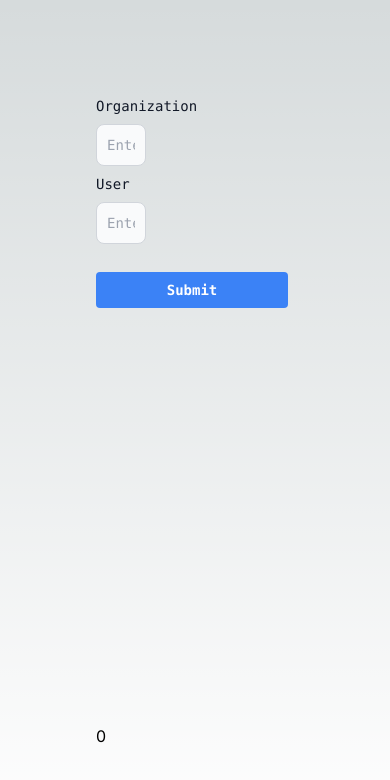
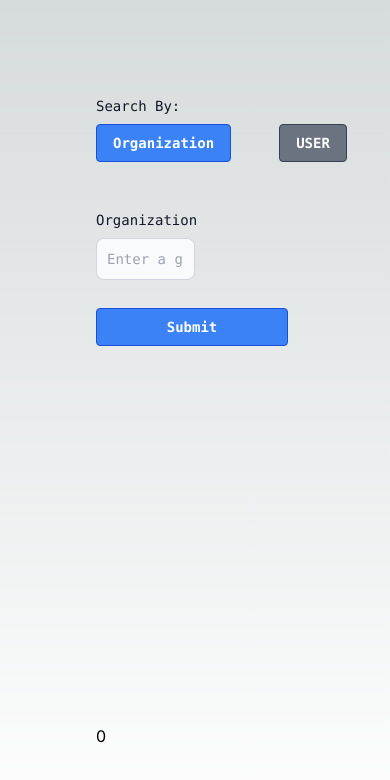
Before and after one commit to TPewarski/github-repo, a Next.js app: page / in a window 390 px wide. Shown: the top 780 px of the page. Built offline with nearby package versions, Linux system fonts and the light colour scheme.

Commit message:
Responsive styling and type buttons

```diff
--- a/src/app/RepoTable.tsx
+++ b/src/app/RepoTable.tsx
@@ -6,19 +6,31 @@ interface RepoTableProps {
 }
 export const RepoTable = (props: RepoTableProps) => {
   return (
-    <table className="w-full text-sm text-left rtl:text-right text-gray-500 dark:text-gray-400">
-      <thead className="text-xs text-gray-700 uppercase bg-gray-50 dark:bg-gray-700 dark:text-gray-400">
-        <tr>
-          <th scope="col" className="px-6 py-3">
+    <table className="w-full text-sm text-left rtl:text-right text-gray-500">
+      <thead className="text-xs text-gray-700 uppercase md:border-none bg-gray-50 border-b-4">
+        <tr className="flex flex-col flex-no wrap md:table-row">
+          <th
+            scope="col"
+            className="px-6 py-3 md:border-none border-b border-dashed"
+          >
             Name
           </th>
-          <th scope="col" className="px-6 py-3">
+          <th
+            scope="col"
+            className="px-6 py-3 md:border-none border-b border-dashed"
+          >
             Description
           </th>
-          <th scope="col" className="px-6 py-3">
+          <th
+            scope="col"
+            className="px-6 py-3 md:border-none border-b border-dashed"
+          >
             Created
           </th>
-          <th scope="col" className="px-6 py-3">
+          <th
+            scope="col"
+            className="px-6 py-3 md:border-none border-b border-dashed"
+          >
             Updated
           </th>
           <th scope="col" className="px-6 py-3">
@@ -30,17 +42,21 @@ export const RepoTable = (props: RepoTableProps) => {
         {props.repos.map((repo) => (
           <tr
             key={repo.id}
-            className="bg-white border-b dark:bg-gray-800 dark:border-gray-700"
+            className="bg-white md:border-b border-b-4 flex flex-col flex-no wrap md:table-row"
           >
-            <td className="px-6 py-4">{repo.name}</td>
-            <td className="px-6 py-4">{repo.description}</td>
-            <td className="px-6 py-4">
+            <td className="px-6 py-4 md:border-none border-b border-dashed">
+              {repo.name}
+            </td>
+            <td className="px-6 py-4 md:border-none border-b border-dashed">
+              {repo.description}
+            </td>
+            <td className="px-6 py-4 md:border-none border-b border-dashed min-w-48">
               {format(parseISO(repo.created_at), "dd-MM-yyyy")}
             </td>
-            <td className="px-6 py-4">
+            <td className="px-6 py-4 md:border-none border-b border-dashed min-w-48">
               {format(parseISO(repo.updated_at), "dd-MM-yyyy")}
             </td>
-            <td className="px-6 py-4">
+            <td className="px-6 py-4 min-w-48">
               {format(parseISO(repo.pushed_at), "dd-MM-yyyy")}
             </td>
           </tr>
--- a/src/app/page.tsx
+++ b/src/app/page.tsx
@@ -1,45 +1,54 @@
 "use client";
-
-import Image from "next/image";
-import { useForm, SubmitHandler, set } from "react-hook-form";
-import { use, useState } from "react";
-import ReactPaginate from "react-paginate";
+import { useForm, SubmitHandler } from "react-hook-form";
+import { useCallback, useState } from "react";
 import { SortDirection, Sort, Type, Repository } from "./types";
 import { RepoTable } from "./RepoTable";
 
 const GITHUB_API = "https://api.github.com";
 
 type Inputs = {
-  user: string;
-  organization: string;
+  name: string;
 };
 
+enum INPUT_TYPE {
+  USER = "user",
+  ORGANIZATION = "organization",
+}
+
 const getGithubURL = (
-  user?: string,
-  organization?: string,
+  inputType: INPUT_TYPE,
+  name: string,
   page: number = 1,
   sortDirection: SortDirection = SortDirection.ASC,
   type: Type = Type.ALL,
   sort: Sort = Sort.FULL_NAME
 ): string =>
-  `${GITHUB_API}/orgs/${organization}/repos?per_page=10&page=${page}&sort=${sort}&direction=${sortDirection}&type=${type}`;
+  `${GITHUB_API}/${
+    inputType === INPUT_TYPE.ORGANIZATION ? "orgs" : "users"
+  }/${name}/repos?per_page=10&page=${page}&sort=${sort}&direction=${sortDirection}&type=${type}`;
 
 export default function Home() {
-  const {
-    register,
-    handleSubmit,
-    formState: { errors },
-  } = useForm<Inputs>();
-
   const [isFetching, setIsFetching] = useState(false);
+  const [inputType, setInputType] = useState<INPUT_TYPE>(
+    INPUT_TYPE.ORGANIZATION
+  );
   const [formError, setFormError] = useState<string | null>(null);
   const [repos, setRepos] = useState<Repository[]>([]);
+  const [sortField, setSortField] = useState<Sort>(Sort.FULL_NAME);
+
+  const { register, handleSubmit } = useForm<Inputs>();
+
+  const onInputTypeChange = () => {
+    setInputType((prev: INPUT_TYPE) =>
+      prev === INPUT_TYPE.USER ? INPUT_TYPE.ORGANIZATION : INPUT_TYPE.USER
+    );
+  };
 
   const onSubmit: SubmitHandler<Inputs> = (data) => {
     setIsFetching(true);
     setFormError(null);
     try {
-      fetch(getGithubURL(data.user, data.organization, 1))
+      fetch(getGithubURL(inputType, data.name, 1))
         .then((data) => data.json())
         .then((repos) => setRepos(repos));
     } catch (error) {
@@ -59,29 +68,48 @@ export default function Home() {
           htmlFor="organization"
           className="block mb-2 text-sm font-medium text-gray-900 dark:text-white"
         >
-          Organization
+          Search By:
+        </label>
+        <div className="flex flex-row">
+          <button
+            type="button"
+            className={`w-36 mr-12 mb-12 ${
+              inputType === INPUT_TYPE.ORGANIZATION
+                ? "bg-blue-500 hover:bg-blue-700 border-blue-700"
+                : "bg-gray-500 hover:bg-gray-700 border-gray-700"
+            } bg-blue-500 hover:bg-blue-700 text-white font-bold py-2 px-4 border border-blue-700 rounded`}
+            onClick={onInputTypeChange}
+          >
+            Organization
+          </button>
+          <button
+            type="button"
+            className={`w-36 mr-12 mb-12 ${
+              inputType === INPUT_TYPE.USER
+                ? "bg-blue-500 hover:bg-blue-700 border-blue-700"
+                : "bg-gray-500 hover:bg-gray-700 border-gray-700"
+            } text-white font-bold py-2 px-4 border  rounded`}
+            onClick={onInputTypeChange}
+          >
+            USER
+          </button>
+        </div>
+        <label
+          htmlFor="organization"
+          className="block mb-2 text-sm font-medium text-gray-900 dark:text-white"
+        >
+          {inputType === INPUT_TYPE.ORGANIZATION ? "Organization" : "User"}
         </label>
         <input
           type="text"
-          id="organization"
-          className="mb-2 bg-gray-50 border border-gray-300 text-gray-900 text-sm rounded-lg focus:ring-blue-500 focus:border-blue-500 block w-1/2 p-2.5 dark:bg-gray-700 dark:border-gray-600 dark:placeholder-gray-400 dark:text-white dark:focus:ring-blue-500 dark:focus:border-blue-500"
-          placeholder="Enter a github organization"
-          {...register("organization")}
+          id="name"
+          className="mb-2 bg-gray-50 border border-gray-300 text-gray-900 text-sm rounded-lg focus:ring-blue-500 focus:border-blue-500 block w-full md:w-1/2 p-2.5"
+          placeholder={`Enter a github ${
+            inputType === INPUT_TYPE.ORGANIZATION ? "organization" : "user"
+          }`}
+          {...register("name")}
         />
-        <label
-          htmlFor="user"
-          className="block mb-2 text-sm font-medium text-gray-900 dark:text-white"
-        >
-          User
-        </label>
-        <input
-          type="text"
-          id="user"
-          className="mb-2 bg-gray-50 border border-gray-300 text-gray-900 text-sm rounded-lg focus:ring-blue-500 focus:border-blue-500 block w-1/2 p-2.5 dark:bg-gray-700 dark:border-gray-600 dark:placeholder-gray-400 dark:text-white dark:focus:ring-blue-500 dark:focus:border-blue-500"
-          placeholder="Enter a github username"
-          {...register("user")}
-        />
-        <button className="mt-5 bg-blue-500 w-48 hover:bg-blue-700 text-white font-bold py-2 px-4 rounded focus:outline-none focus:shadow-outline">
+        <button className="mt-5 bg-blue-500 w-48 hover:bg-blue-700 border border-blue-700 text-white font-bold py-2 px-4 rounded focus:outline-none focus:shadow-outline">
           Submit
         </button>
         {formError && <span className="text-red-500">{formError}</span>}
```
